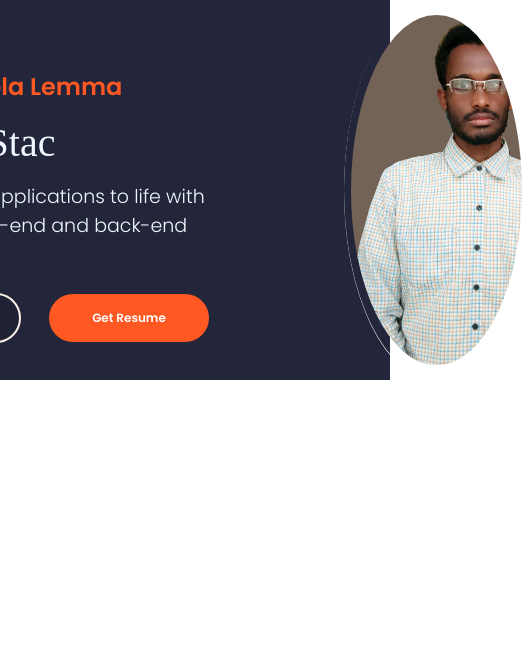
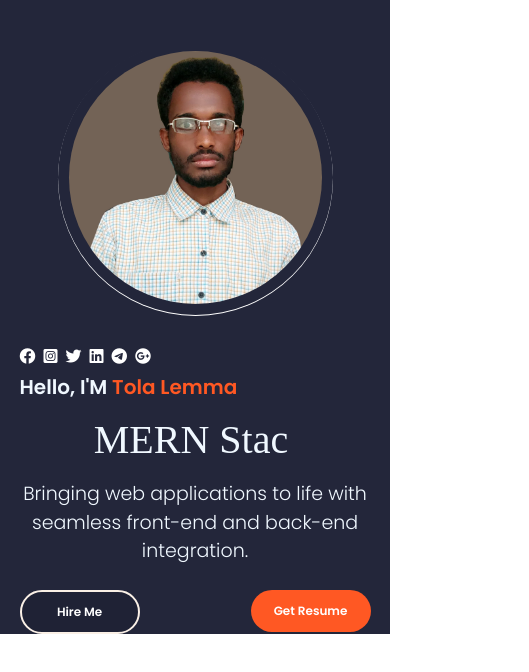
Before and after one commit to Tola-lemma/portfolio, a React (Create React App) app: page / in a window 390 px wide. Shown: the top 672 px of the page, 529 px wide, since content can reach past the window. Built offline with nearby package versions, Linux system fonts and the light colour scheme.

Commit message:
Responsiviness on any other device is set

```diff
--- a/src/Portfolio_Container/Home/Profile.css
+++ b/src/Portfolio_Container/Home/Profile.css
@@ -73,3 +73,59 @@
 .colz .colz-icon i:hover{
     transform: scale(1.5);
 }
+/* responsiviness   i pad */
+@media only screen and (max-width: 1110px){
+    .profile-picture{
+        margin: 0 8px 0 80px;
+    }
+    .profile-details-name{
+        font-size: 20px;
+    }
+    .profile-details-role .primary-text{
+        font-size:12px ;
+    }
+    .profile-options .btn{
+        width: 120px;
+        padding: 11px 0;
+        z-index: 700;
+    }
+}
+@media only screen and (max-width: 910px){
+.profile-picture{
+    height: 320px;
+    height: 320px;
+    margin:0 0 0 4px;
+}
+}
+@media only screen and (max-width: 810px){
+.profile-picture{
+    margin:0 !important;
+}
+.profile-parent{
+    flex-direction: column-reverse;
+    margin: 40px 0 0 0;
+}
+.profile-options{
+    display: flex;
+    justify-content: space-between;
+}
+.profile-details{
+    margin:25px 0 0 ;
+}
+.profile-options .highlighted-btn{
+    margin:0 !important;
+}
+.profile-options, .profile-details-role{
+    text-align: center;
+}
+}
+@media only screen and (max-width: 810px){
+    .profile-picture{
+        height: 275px;
+        width: 275px;
+        margin-top: -90px;
+    }
+    .profile-details{
+        width: 90%;
+    }
+}
```
